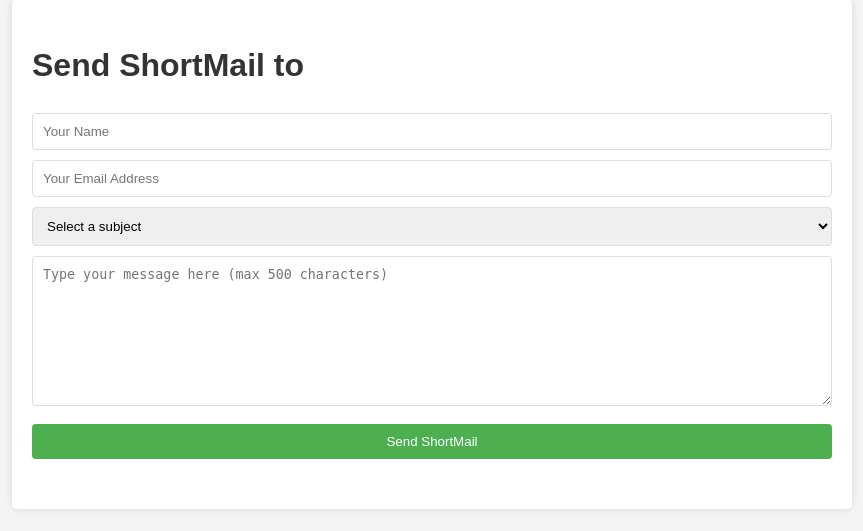
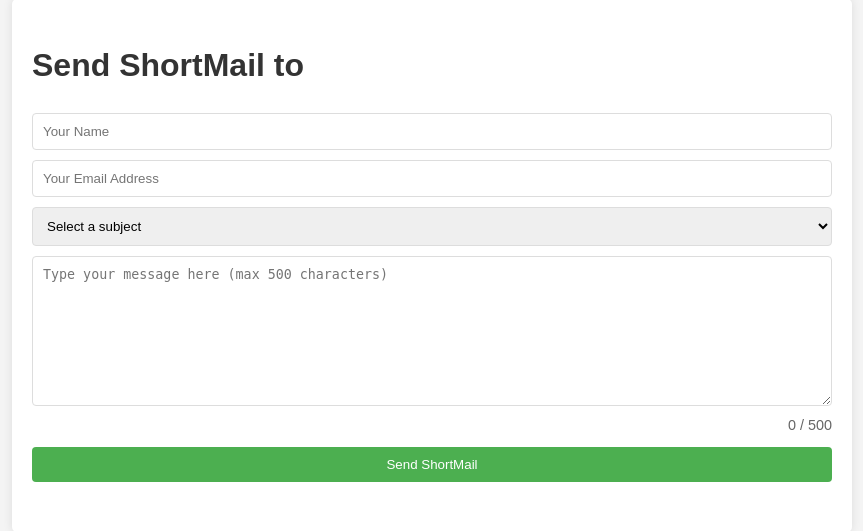
Before and after one commit to nll-ai/shortmail, a FastAPI app: template app/templates/send_shortmail.html in a window 1280 px wide. Shown: the part 21-552 px from the top of the page, without its empty margins (208-1071 px from the left). Run offline with FastAPI, Linux system fonts and the light colour scheme; the template is opened without the code that fills it, so the values that code supplies are empty.

Commit message:
feat(send_shortmail)✨: Add character count and limit indicator for message input
- Added a character count display below the message input field.
- Implemented dynamic character count update as user types.
- Added styling for character count to indicate when limit is exceeded.

```diff
--- a/app/templates/send_shortmail.html
+++ b/app/templates/send_shortmail.html
@@ -58,6 +58,16 @@
             border-radius: 4px;
             box-sizing: border-box;
         }
+        #char-count {
+            text-align: right;
+            font-size: 0.9em;
+            color: #666;
+            margin-top: -10px;
+            margin-bottom: 10px;
+        }
+        .over-limit {
+            color: #f44336;
+        }
     </style>
 </head>
 <body>
@@ -74,7 +84,8 @@
                 <option value="OTHER">OTHER</option>
             </select>
             <input type="text" id="custom-subject" name="custom_subject" placeholder="Enter custom subject">
-            <textarea name="message" maxlength="500" required placeholder="Type your message here (max 500 characters)"></textarea>
+            <textarea name="message" id="message" maxlength="500" required placeholder="Type your message here (max 500 characters)"></textarea>
+            <div id="char-count">0 / 500</div>
             <input type="submit" value="Send ShortMail">
         </form>
     </div>
@@ -90,6 +101,21 @@
                 customSubject.required = false;
             }
         });
+
+        const messageTextarea = document.getElementById('message');
+        const charCount = document.getElementById('char-count');
+
+        messageTextarea.addEventListener('input', function() {
+            const remainingChars = 500 - this.value.length;
+            charCount.textContent = `${this.value.length} / 500`;
+
+            if (remainingChars < 0) {
+                charCount.classList.add('over-limit');
+                this.value = this.value.slice(0, 500);
+            } else {
+                charCount.classList.remove('over-limit');
+            }
+        });
     </script>
 </body>
 </html>
```
